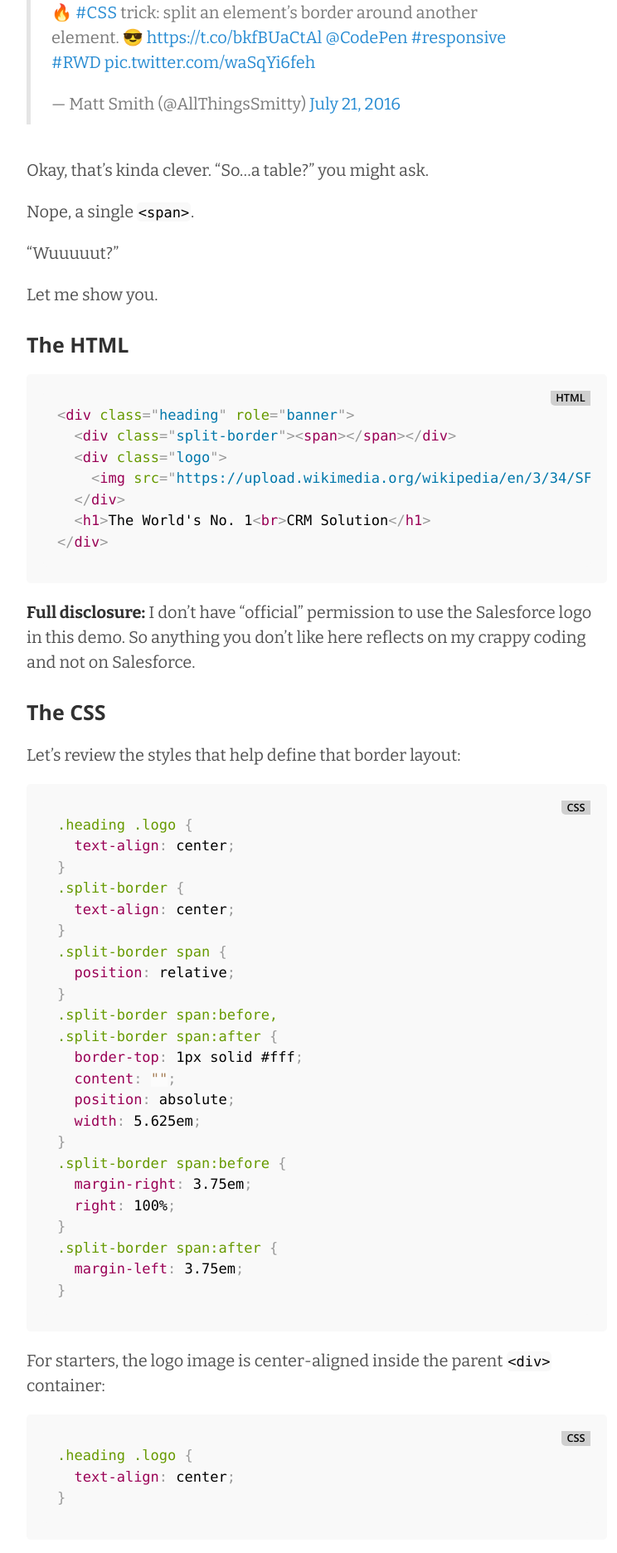
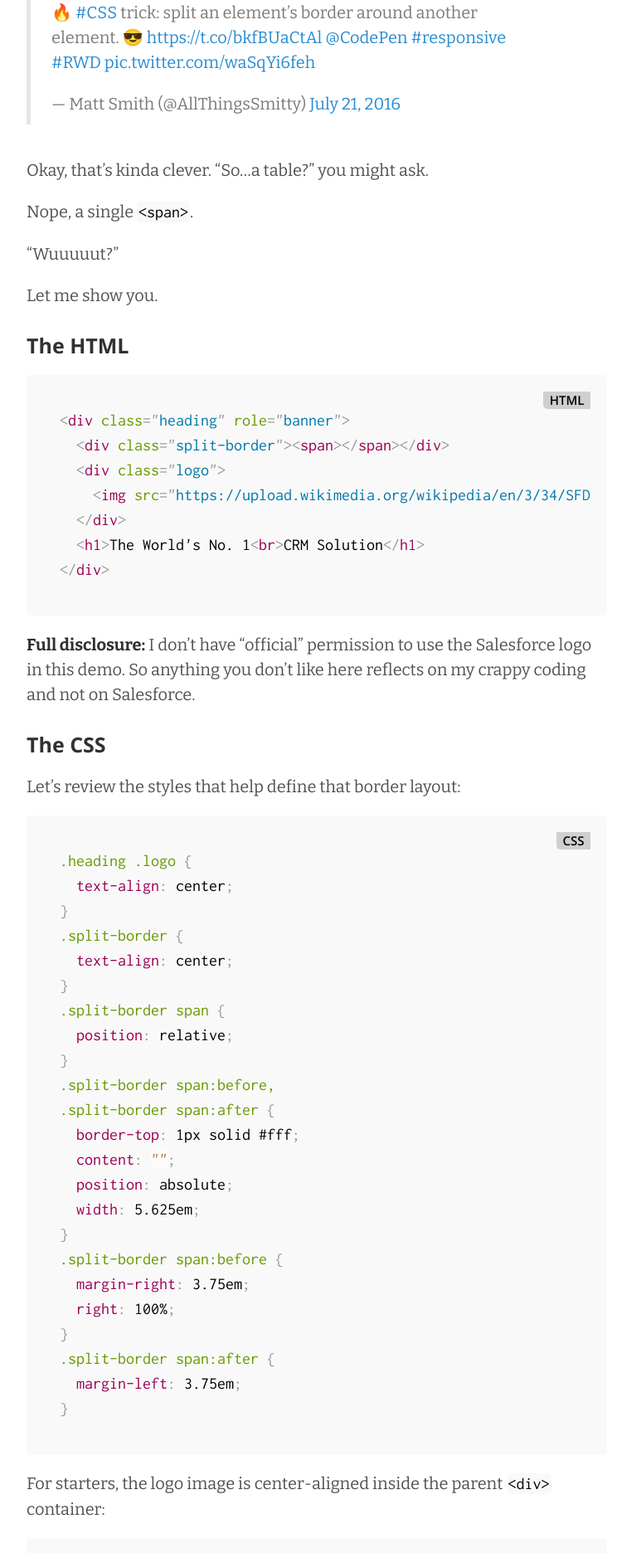
Before and after one commit to AllThingsSmitty/allthingssmitty.github.io, a Jekyll site: the page built from _posts/2016-10-10-splitting-a-border-around-another-element.md, in a window 1280 px wide. Shown: the part 578-2450 px from the top of the page at 83% size, without its empty margins (258-1002 px from the left). Built offline with Jekyll 4.4.1, drawn with Linux system fonts in a browser that asks for light colours; nearby versions of some CDN libraries; comment, search, counter and statistics services are not loaded.

Commit message:
Updated font sizes

```diff
--- a/_sass/_code.scss
+++ b/_sass/_code.scss
@@ -12,7 +12,7 @@ code {
   background: $code-background-color;
   border-radius: 3px;
   color: $code-color;
-  font-size: 85%;
+  font-size: 100%;
   padding: .25em .5em;
   text-shadow: 0 1px #fff;
 }
@@ -33,7 +33,7 @@ pre code {
 .highlight {
   background: $code-background-color;
   border-radius: .25rem;
-  font-size: .85rem;
+  font-size: 1rem;
   line-height: 1.4;
   margin-bottom: 1rem;
   padding: 1rem;
--- a/_sass/_variables.scss
+++ b/_sass/_variables.scss
@@ -28,6 +28,6 @@ $border-color: #e5e5e5;
 $large-breakpoint: 38em;
 $large-font-size: 20px;
 
-$code-font-family: Consolas, Monaco, "Andale Mono", "Ubuntu Mono", monospace;
+$code-font-family: "Inconsolata", monospace;
 $code-color: #905;
 $code-background-color: #f9f9f9;
```
